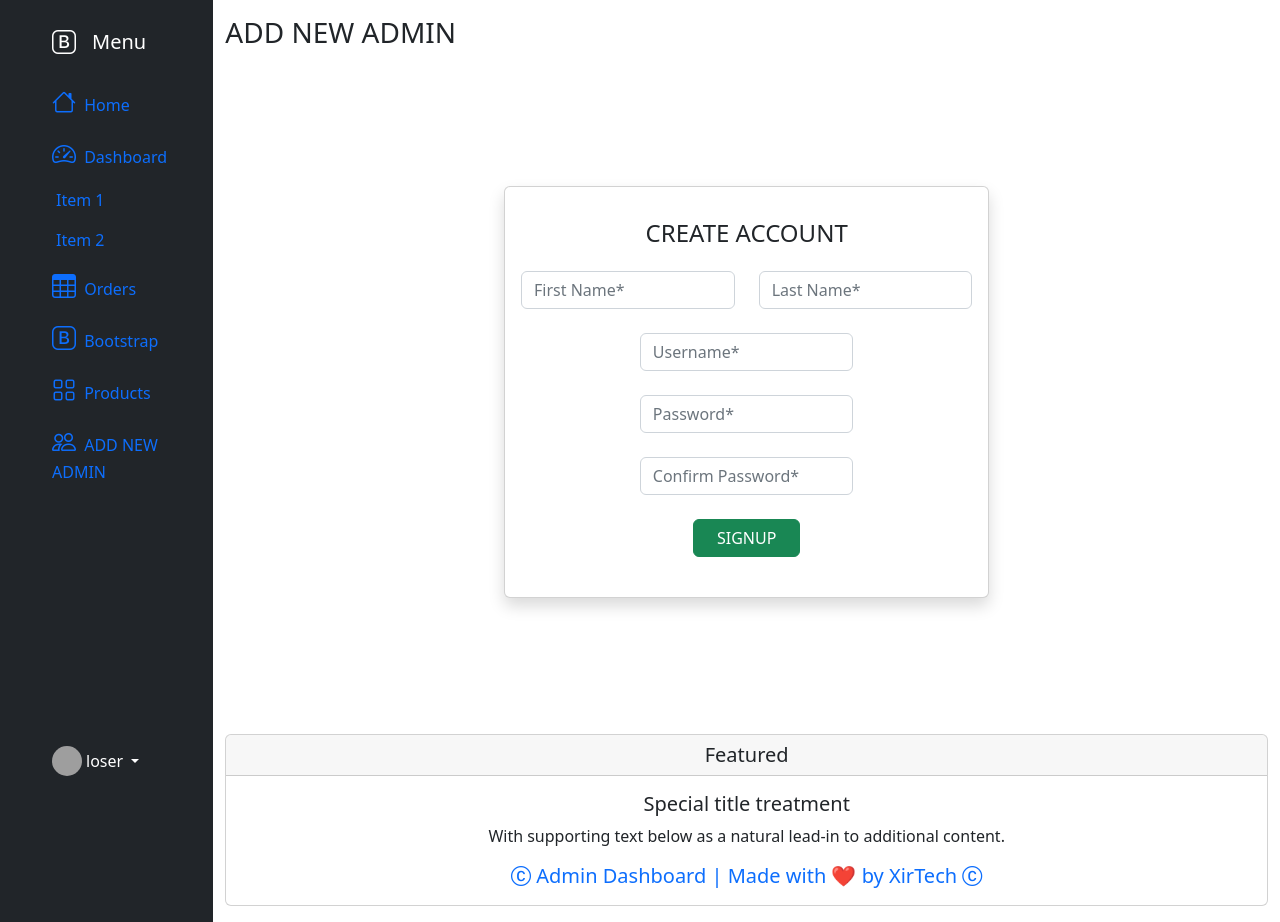
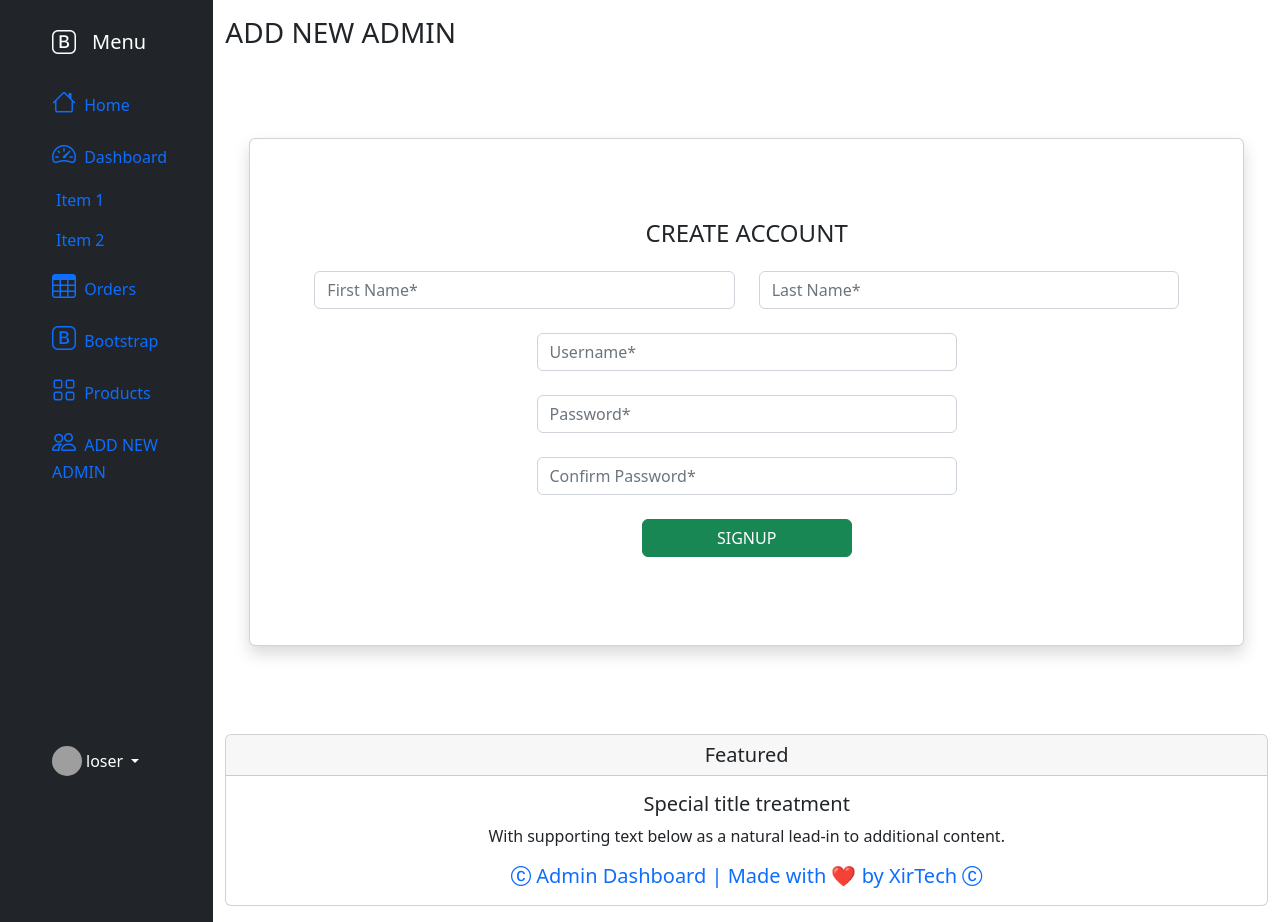
Before and after one commit to TrixDiaz/Admin_Dashboard, a PHP site: page /admin/signup.php in a window 1280 px wide. Run offline with PHP 8.4, Linux system fonts and the light colour scheme; the visitor is signed in with stand-in values (Sample User, id 1); grey boxes are pictures that could not be loaded.

Commit message:
Final UI for SignUp

```diff
--- a/admin/signup.php
+++ b/admin/signup.php
@@ -10,11 +10,11 @@ require '../assets/partials/_admin-check.php';
             <h3 class="mb-3">ADD NEW ADMIN</h3>
 <section  id="add-admin">
         <div class="container-fluid">
-                <div class="container w-50" id="signupForm">
-                    <br><br><br><br><br>
+                <div class="container" id="signupForm">
+                    <br><br><br>
                     <form action="../assets/partials/_handleSignup.php" method="POST">
-                    <div class="card shadow mb-3">
-                                <div class="card-body" align="center">
+                    <div class="card shadow mb-3 py-3">
+                                <div class="card-body mx-5 py-5" align="center">
                                     <div class="h4 py-3">CREATE ACCOUNT</div>
                                     <div class="row d-flex justify-content-around">
                                             <div class="col-auto col-sm-12 col-md-8 col-xl-6 mx-sm-0 mb-4">
@@ -38,7 +38,7 @@ require '../assets/partials/_admin-check.php';
                                                 <span id="passwordErr" class="error"></span>
                                             </div>
 
-                                            <div class="col-auto col-sm-12 col-md-8 col-xl-6 mx-sm-4 mb-4">
+                                            <div class="col-auto col-sm-10 col-md-8 col-xl-6 mx-sm-4 mb-4">
                                             <button id="signup-btn" type="submit" name="signup" class="btn btn-success w-50">SIGNUP</button>
                                             </div>
 
@@ -49,7 +49,7 @@ require '../assets/partials/_admin-check.php';
                 </div>
         </div>
 </section>
-<br><br><br><br><br>
+<br><br><br>
             <?php include '../assets/partials/_footer.php'; ?>
 </div>
 <!-- sidebar end div  -->
```
